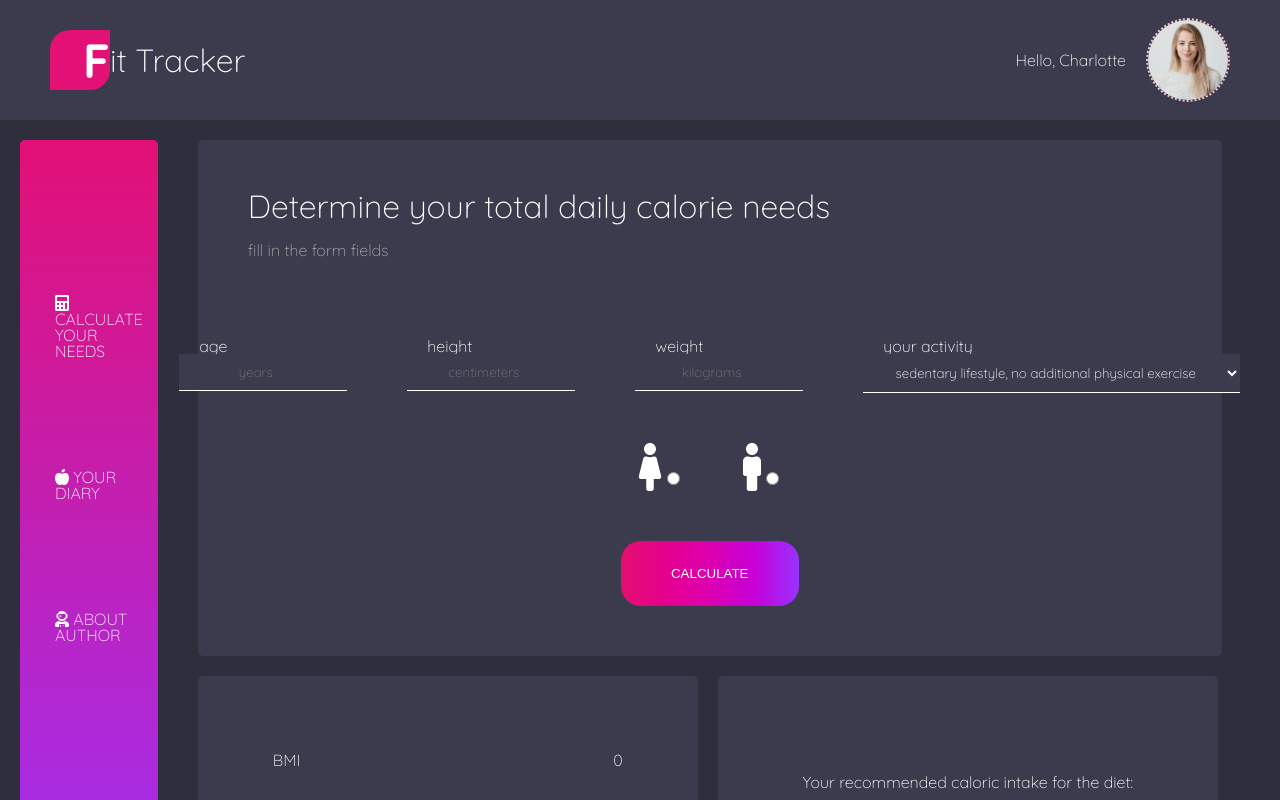
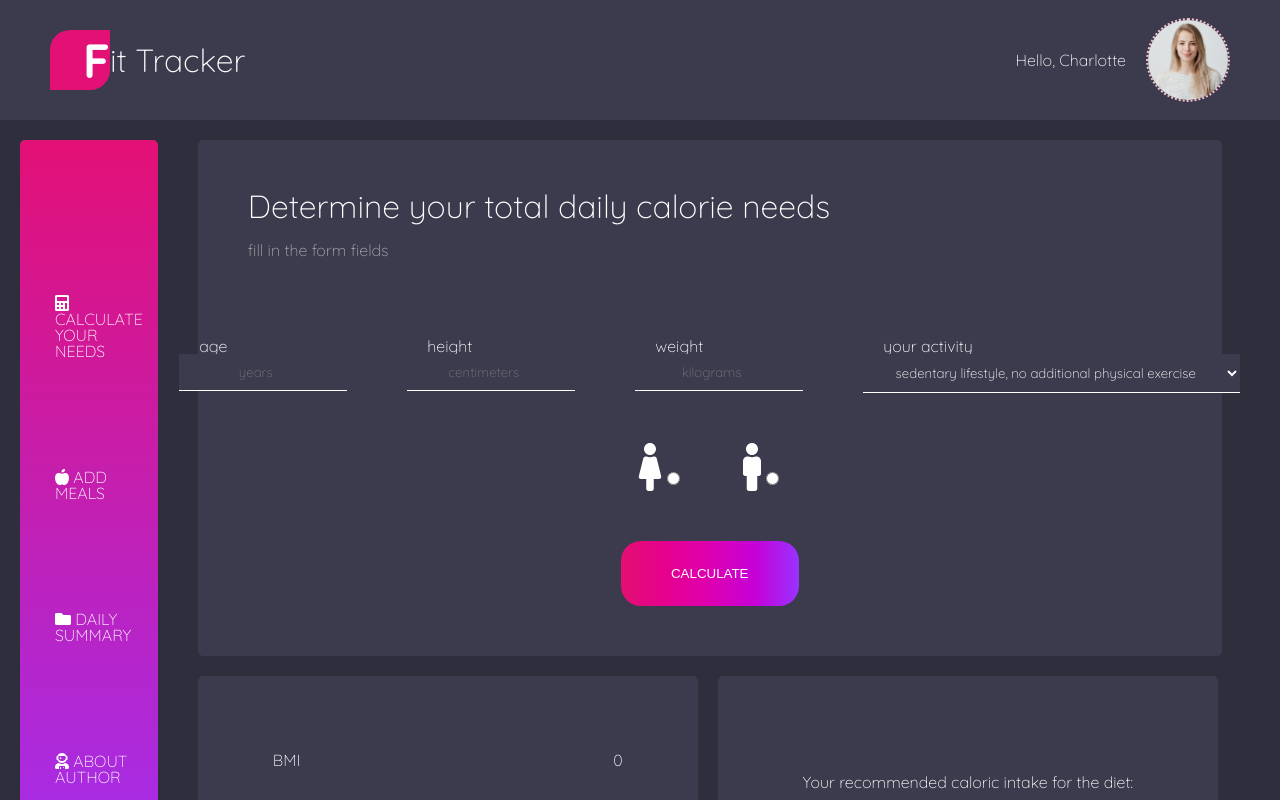
Before and after one commit to jaremkiwkupka/FitTracker, a React (Create React App) app in the folder fittracker/: page / in a window 1280 px wide. Shown: the top 800 px of the page. Built offline with nearby package versions, Linux system fonts and the light colour scheme.

Commit message:
Linked to Summary

```diff
--- a/fittracker/src/components/Container/Menu/Menu.js
+++ b/fittracker/src/components/Container/Menu/Menu.js
@@ -4,12 +4,13 @@ import {
 } from "react-router-dom";
 import "./Menu.scss";
 import { FontAwesomeIcon } from '@fortawesome/react-fontawesome';
-import { faCalculator, faAppleAlt, faUserAstronaut } from '@fortawesome/free-solid-svg-icons';
+import { faCalculator, faAppleAlt, faUserAstronaut, faFolder } from '@fortawesome/free-solid-svg-icons';
 
 
 export const Menu = () => {
     const note = <FontAwesomeIcon icon={faCalculator} />
     const apple = <FontAwesomeIcon icon={faAppleAlt} />
+    const summary = <FontAwesomeIcon icon={faFolder} />
     const author = <FontAwesomeIcon icon={faUserAstronaut} />
 
     return (
@@ -19,7 +20,10 @@ export const Menu = () => {
                     <Link className="menu-item--link" to="/">{note} Calculate your needs</Link>
                 </li>
                 <li className="menu-item">
-                    <Link className="menu-item--link" to="/diary">{apple} Your diary</Link>
+                    <Link className="menu-item--link" to="/diary">{apple} Add meals</Link>
+                </li>
+                <li className="menu-item">
+                    <Link className="menu-item--link" to="/summary">{summary} Daily summary</Link>
                 </li>
                 <li className="menu-item">
                     <Link className="menu-item--link" to="/author">{author} About author</Link>
```
